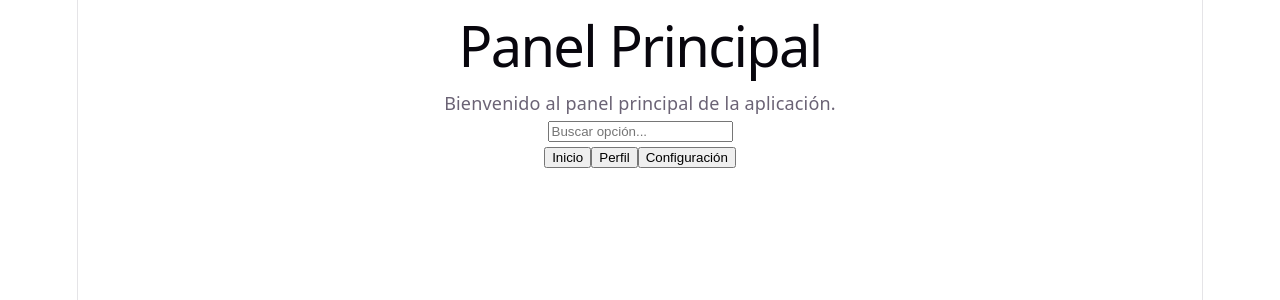
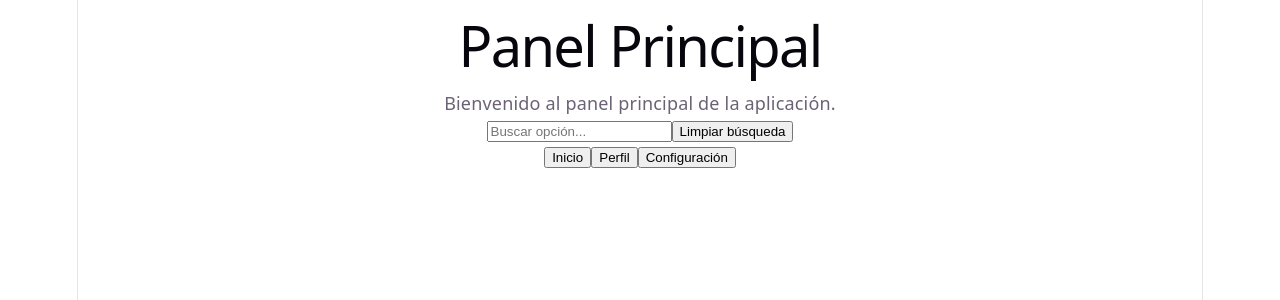
Before and after one commit to Emurillo11/Murillo_Espinoza_Emily_Vargas_Sibaja_Dylan_ActividadEvaluacion, a React (Vite) app in the folder miapp/: page / in a window 1280 px wide. Shown: the top 300 px of the page. Built offline with nearby package versions, Linux system fonts and the light colour scheme.

Commit message:
Add clear search functionality

```diff
--- a/miapp/src/pages/Dashboard.jsx
+++ b/miapp/src/pages/Dashboard.jsx
@@ -20,7 +20,9 @@ export default function Dashboard() {
                 value={busqueda}
                 onChange={(e) => setBusqueda(e.target.value)}
             />
-
+<button onClick={() => setBusqueda('')}>
+    Limpiar búsqueda
+</button>
             <div>
                 {menuFiltrado.map(({ to, label }) => (
                     <Link key={to} to={to}>
```
